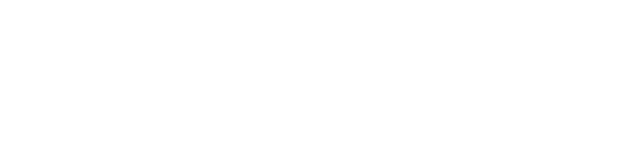
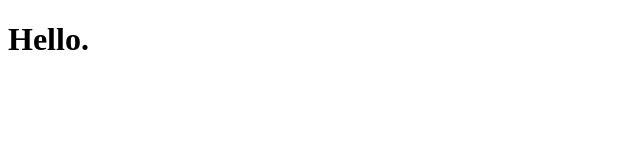
Before and after one commit to edisonneo/edisonneo.github.io, a plain HTML site: page home-page/index.html in a window 1280 px wide. Shown: the whole page, without its empty margins (0-640 px from the left). Drawn offline with nearby package versions, Linux system fonts and the light colour scheme.

Commit message:
adding in first test words

```diff
--- a/home-page/index.html
+++ b/home-page/index.html
@@ -5,6 +5,10 @@
 	<title>Home Page</title>
 </head>
 <body>
+
+<div class="main-title">
+	<h1>Hello.</h1>
+</div>
 
 
 
```
